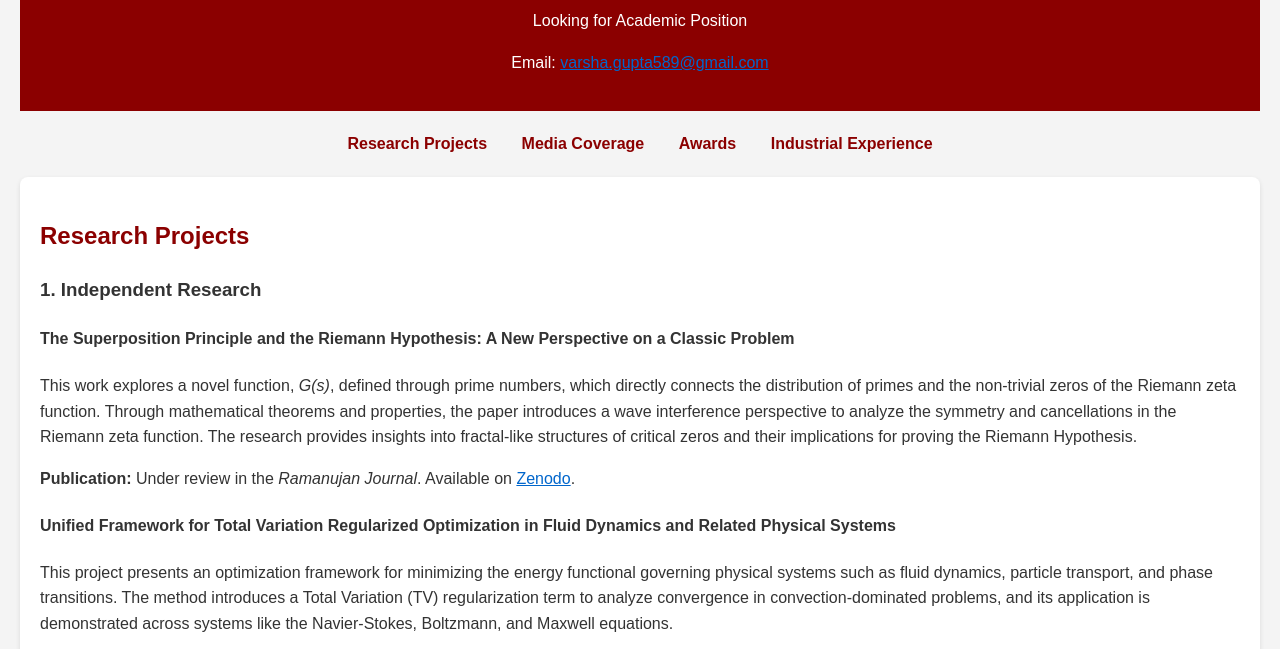
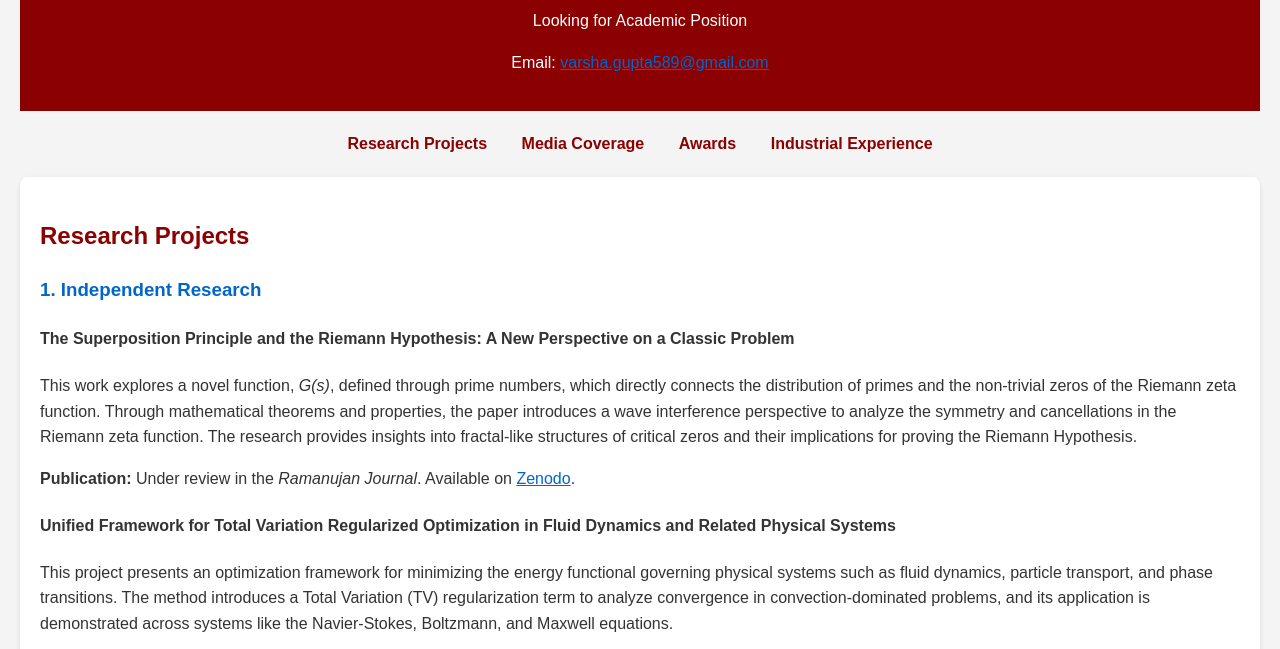
Before and after one commit to NKBMath/supreme-engine, a plain HTML site: page index.html in a window 1280 px wide. Shown: the part 126-775 px from the top of the page. Drawn offline with Linux system fonts and the light colour scheme.

Commit message:
Update index.html

```diff
--- a/index.html
+++ b/index.html
@@ -42,6 +42,10 @@
         section h2 {
             color: #8b0000;
         }
+        /* Add this rule to make subheadings blue */
+        section h3 {
+            color: #0066cc; /* Blue color */
+        }
         footer {
             text-align: center;
             margin-top: 20px;
@@ -64,6 +68,12 @@
             }
         }
     </style>
+</head>
+<body>
+    <!-- Your HTML content -->
+</body>
+</html>
+
 </head>
 <body>
     <header>
```
